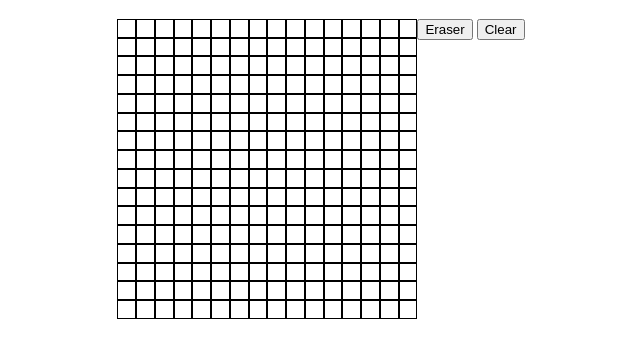
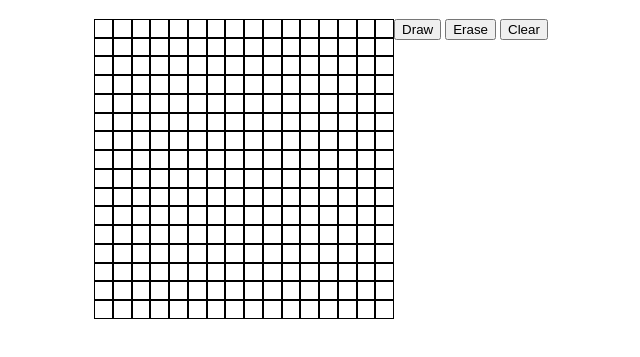
Before and after one commit to justincschoi/etch-a-sketch, a plain HTML site: page index.html in a window 1280 px wide. Shown: the part 61-418 px from the top of the page, without its empty margins (319-959 px from the left). Drawn offline with Linux system fonts and the light colour scheme.

Commit message:
Update button labels to better match function

```diff
--- a/index.html
+++ b/index.html
@@ -14,8 +14,9 @@
     </header>
     <main class="main">
         <div class="grid-container"></div>
-        <div class="button-container">
-            <button id="eraser">Eraser</button>
+        <div class="settings-container">
+            <button id="draw">Draw</button>
+            <button id="erase">Erase</button>
             <button id="clear">Clear</button>
         </div>
     </main>
```
